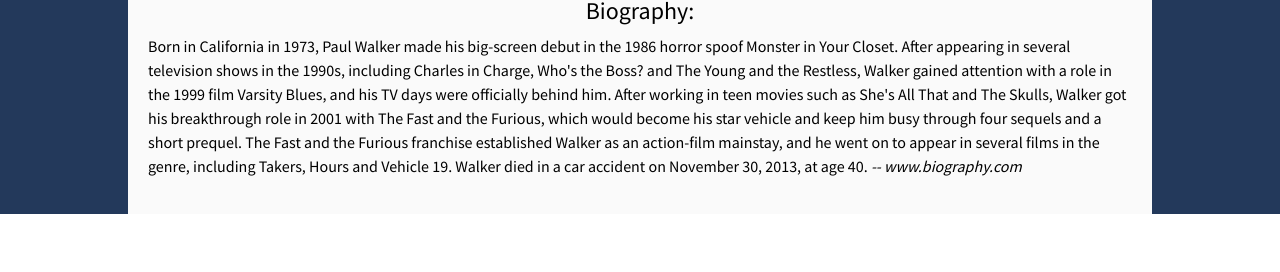
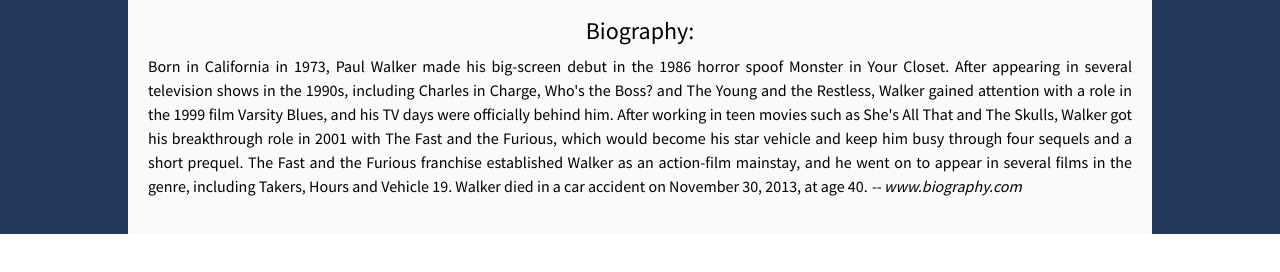
Before and after one commit to kimpea/tribute-page, a plain HTML site: page index.html in a window 1280 px wide. Shown: the part 462-734 px from the top of the page. Drawn offline with nearby package versions, Linux system fonts and the light colour scheme.

Commit message:
Add styles for biography

```diff
--- a/static/css/styles.css
+++ b/static/css/styles.css
@@ -39,3 +39,10 @@
 #img-caption {
     text-align: center;
 }
+
+/*-- Biography --*/
+
+#biography {
+    text-align: justify;
+    padding-top: 20px
+}
```
